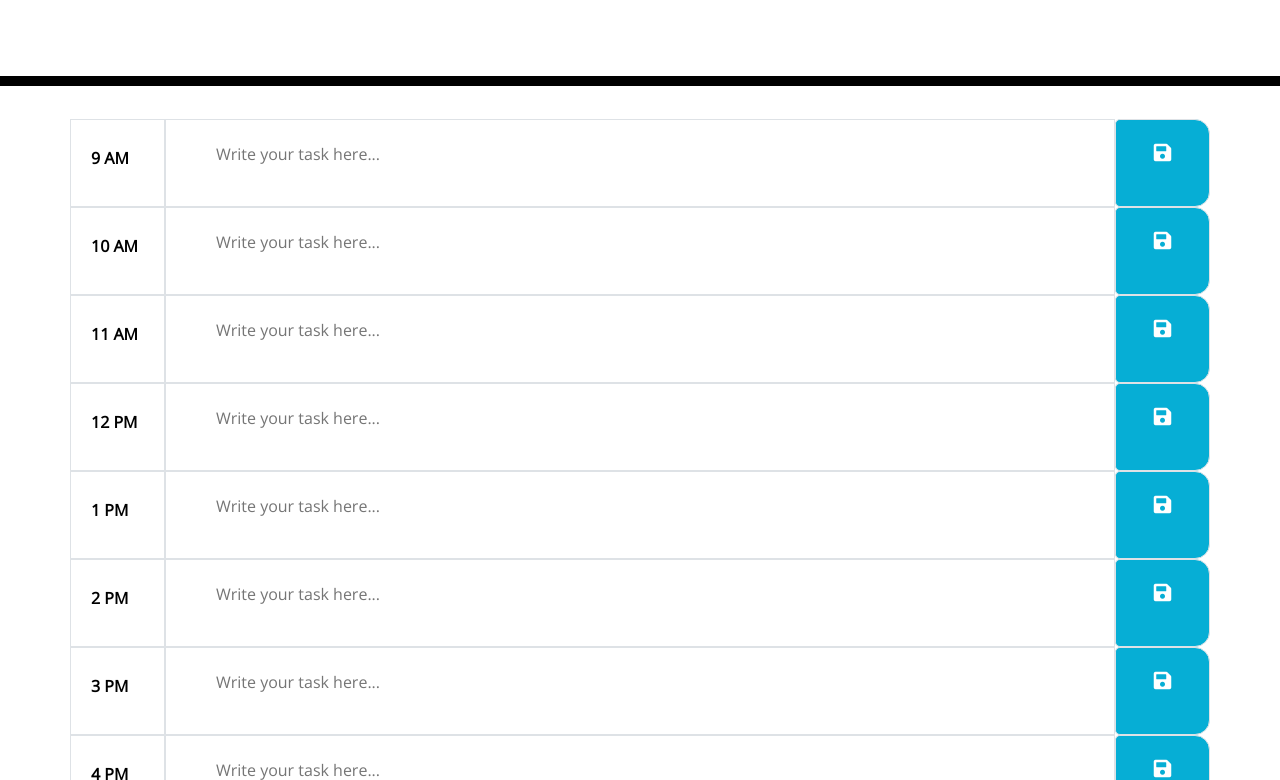
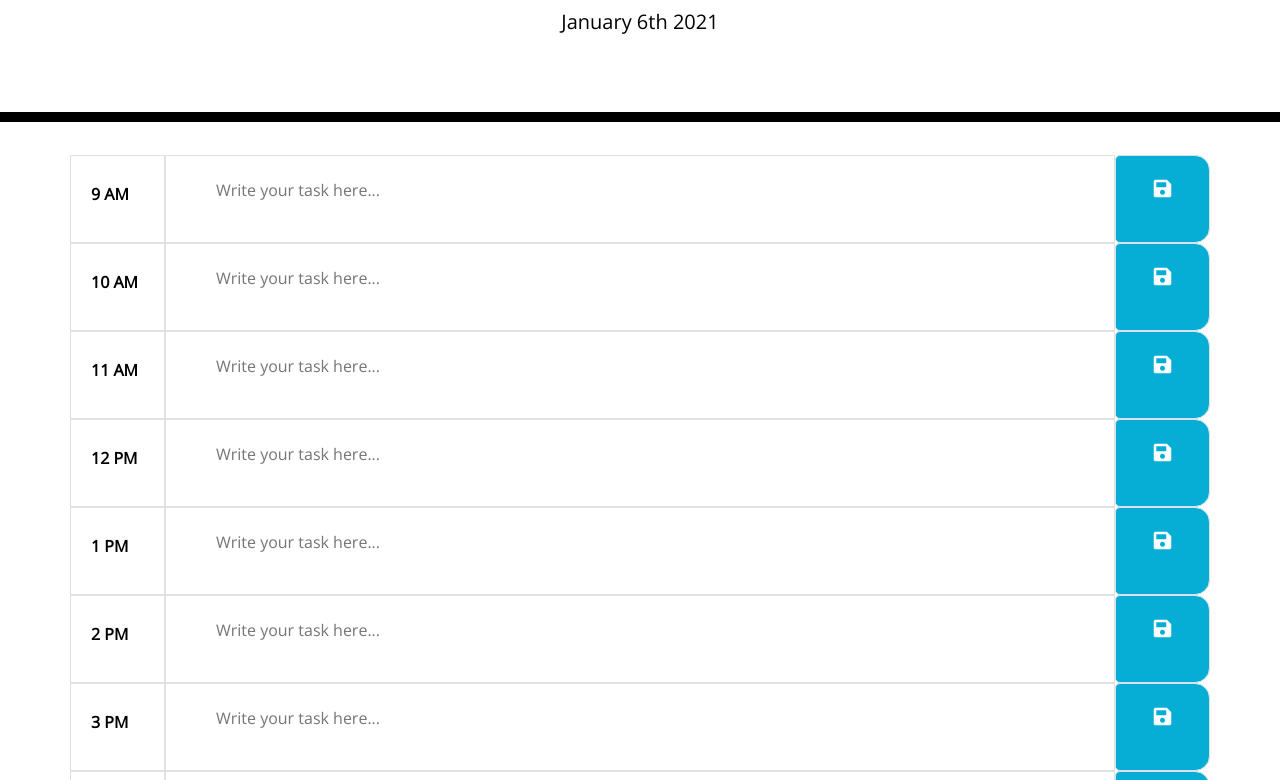
Before and after one commit to RobeandHat/Day-Planner, a plain HTML site: page index.html in a window 1280 px wide. Shown: the part 182-962 px from the top of the page. Drawn offline with nearby package versions, Linux system fonts and the light colour scheme.

Commit message:
Added moment js, linked js script, added current date

```diff
--- a/index.html
+++ b/index.html
@@ -114,5 +114,6 @@
 
     <script src="https://cdnjs.cloudflare.com/ajax/libs/jquery/3.2.1/jquery.min.js"></script>
     <script src="https://cdnjs.cloudflare.com/ajax/libs/moment.js/2.24.0/moment.min.js"></script>
+    <script src="script.js"></script>
   </body>
 </html>
--- a/script.js
+++ b/script.js
@@ -0,0 +1,7 @@
+//1. Display current date and time at the top of the screen
+//2. Create blocks with forms for each hour of the day
+//2.5. 1 row 3 columns
+//3. Create buttons for each block that saves the form content to local storage.
+//4. Create functions to dynamically change the classes depending upon the current time.
+
+$("#currentDay").text(moment().format("MMMM Do YYYY"));
```
